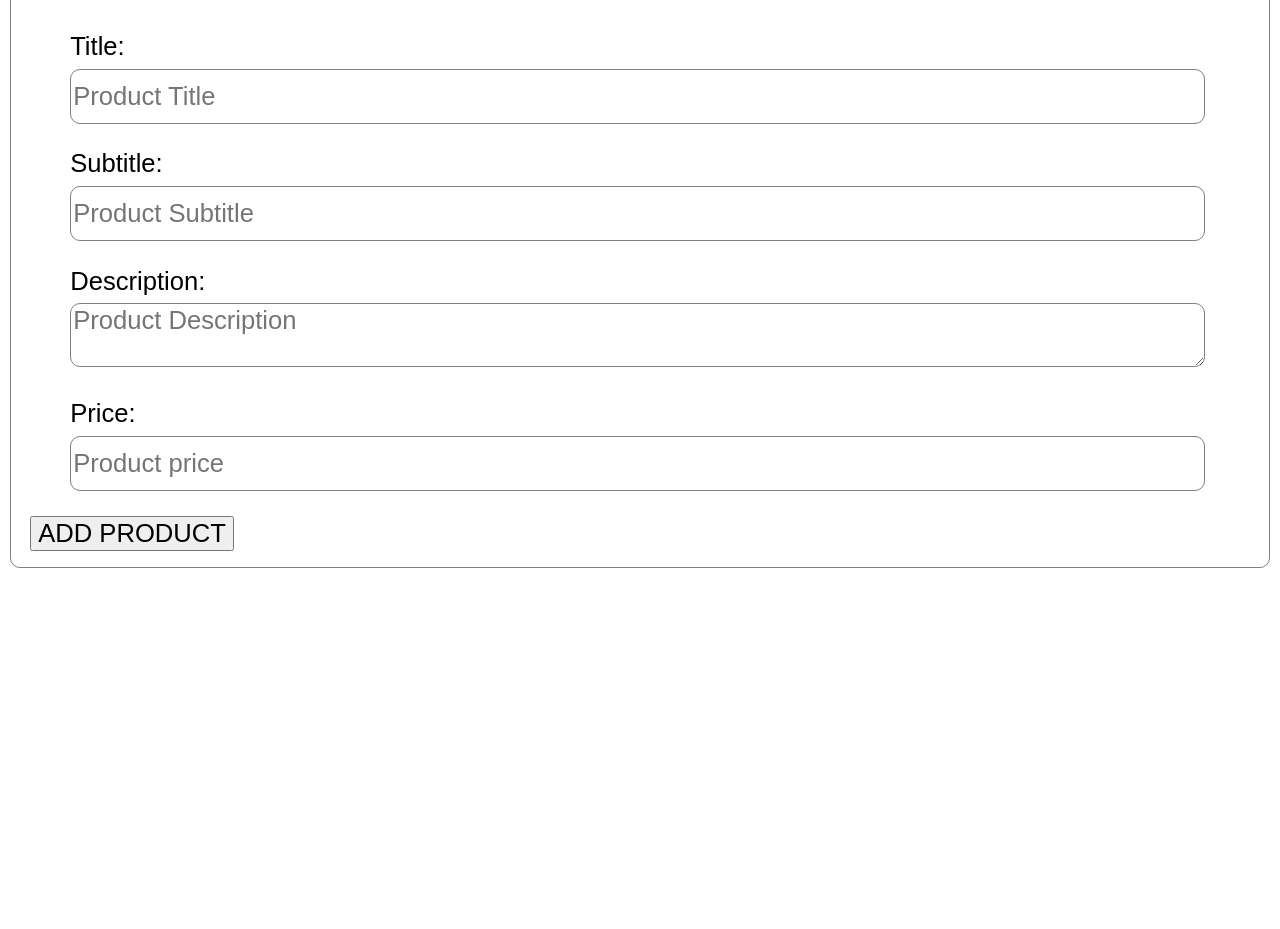
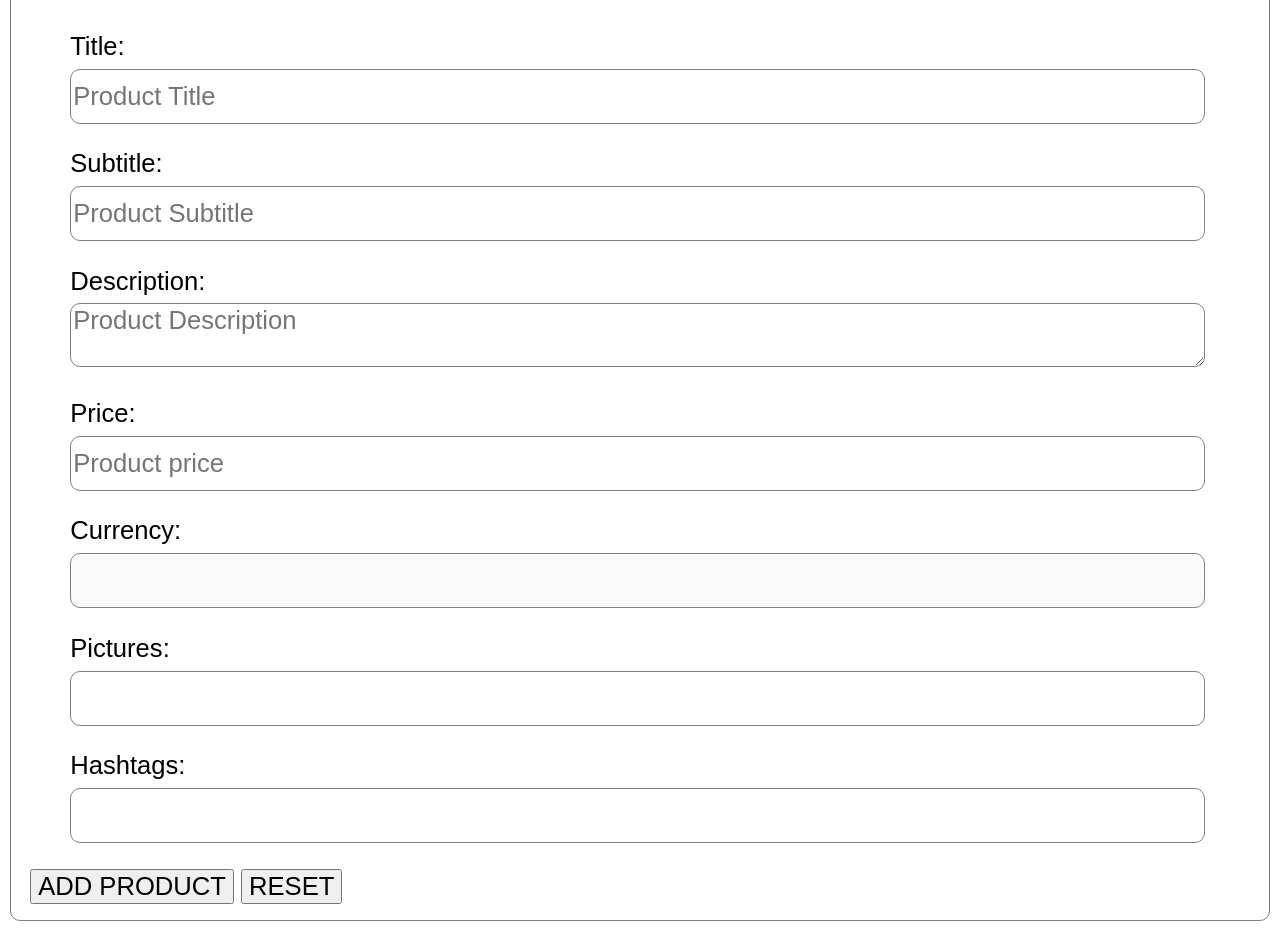
Before and after one commit to shugyoza/whatever, a website: page src/views/product.component/product.component.html in a window 1280 px wide. Shown: the part 95-1024 px from the top of the page. Before the commit the page ends 800 px from the top, so only its background shows below. Drawn offline with Linux system fonts and the light colour scheme.

Commit message:
add fields@product.component.html

```diff
--- a/src/views/product.component/product.component.html
+++ b/src/views/product.component/product.component.html
@@ -21,7 +21,9 @@
                   type="text"
                   name="title"
                   placeholder="Product Title"
+                  required
                 />
+                <span class="error" id="error-title"></span>
               </li>
 
               <li>
@@ -32,6 +34,7 @@
                   name="subtitle"
                   placeholder="Product Subtitle"
                 />
+                <span class="error" id="error-subtitle"></span>
               </li>
 
               <li>
@@ -42,6 +45,7 @@
                   name="description"
                   placeholder="Product Description"
                 ></textarea>
+                <span class="error" id="error-description"></span>
               </li>
 
               <li>
@@ -51,12 +55,49 @@
                   type="text"
                   name="price"
                   placeholder="Product price"
+                  required
+                />
+                <span class="error" id='error-price'></span>
+              </li>
+
+              <li>
+                <label for="currency">Currency:</label>
+                <input
+                  id="currency"
+                  type="text"
+                  name="currency"
+                  disabled
+                />
+                <span class="error" id='error-currency'></span>
+              </li>
+
+              <li>
+                <label for="pictures">Pictures:</label>
+                <input
+                  id="pictures"
+                  type="text"
+                  name="pictures"
                 />
               </li>
+
+              <li>
+                <label for="hashtags">Hashtags:</label>
+                <input
+                  id="hashtags"
+                  type="text"
+                  name="hashtags"
+                />
+              </li>
+
+
             </ul>
-          <button>ADD PRODUCT</button>
+            <button id="add-product">ADD PRODUCT</button>
+            <button id="reset">RESET</button>
           </fieldset>
+        </form>
       </section>
+      <div class="display_"></div>
     </main>
+    <script async src="product.component.js" type="module"></script>
   </body>
 </html>
```
Lines whose indentation alone changed are shown as unchanged.
